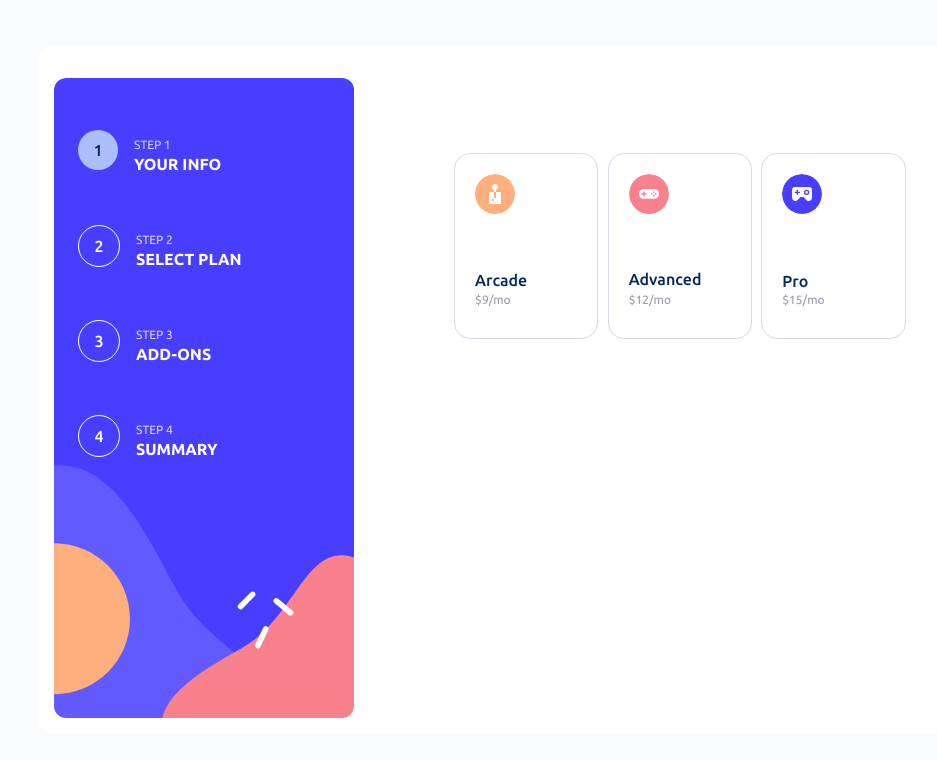
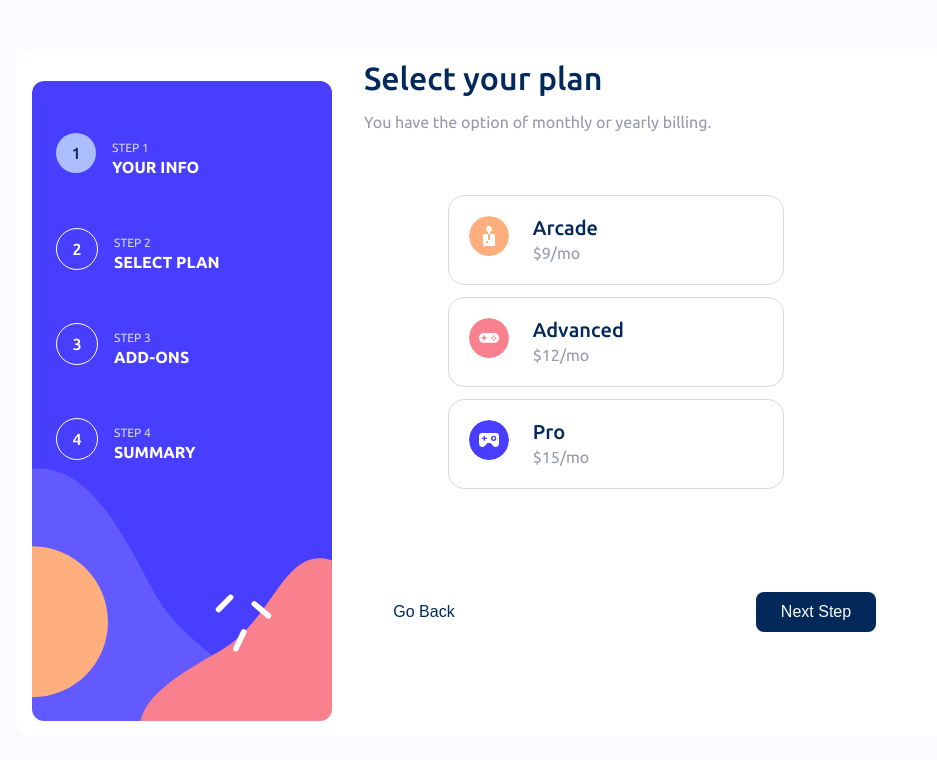
Before and after one commit to amandaduuaarte/multi-step-form, a React (Create React App) app: page / in a window 1280 px wide. Shown: the top 760 px of the page, without its empty margins (138-1075 px from the left). Built offline with nearby package versions, Linux system fonts and the light colour scheme.

Commit message:
refactor: Some adjustings in styles

```diff
--- a/src/components/Button/styles.ts
+++ b/src/components/Button/styles.ts
@@ -6,7 +6,6 @@ interface ButtonProps {
 }
 export const Container = styled.div`
     display: flex;
-    cursor: pointer;
 `;
 
 export const ButtonComponent = styled.button<ButtonProps>`
@@ -20,4 +19,5 @@ export const ButtonComponent = styled.button<ButtonProps>`
         isSecondary ? colors.MarineBlue : colors.Alabaster};
     font-size: 16px;
     font-weight: 400;
+    cursor: pointer;
 `;
--- /dev/null
+++ b/src/components/MonthSelect/index.tsx
@@ -0,0 +1,26 @@
+import React, { ChangeEvent, useState } from "react";
+import { Container, Switch, Text, Input, Label } from "./styles";
+
+function MonthSelect() {
+    const [checked, setChecked] = useState<boolean>();
+
+    const handleChange = (e: ChangeEvent<HTMLInputElement>) => {
+        setChecked(e?.target?.checked);
+    };
+    return (
+        <Container>
+            <Label>
+                <Text isSelected={!checked}>Monthly</Text>
+                <Input
+                    checked={checked}
+                    type="checkbox"
+                    onChange={handleChange}
+                />
+                <Switch />
+                <Text isSelected={!!checked}>Yearly</Text>
+            </Label>
+        </Container>
+    );
+}
+
+export default MonthSelect;
--- a/src/components/PlanCard/styles.ts
+++ b/src/components/PlanCard/styles.ts
@@ -1,5 +1,6 @@
 import styled from "styled-components";
 import colors from "../../styles/colors";
+import devices from "../../constants/devices";
 
 interface ContainerProps {
     isActive?: boolean;
@@ -9,12 +10,12 @@ export const Container = styled.div<ContainerProps>`
     background: ${({ isActive }) =>
         isActive ? colors.Magnolia : colors.white};
     display: grid;
-    justify-content: space-between;
-    height: 18vh;
-    width: 8vw;
     border-radius: 16px;
-    grid-template-rows: 70% 30%;
+    grid-template-rows: 12vh 4vh;
+    grid-template-columns: 4vw 2vw;
     padding: 20px;
+    margin-bottom: 12px;
+    margin-right: 8px;
     border: 1px solid
         ${({ isActive }) => (isActive ? colors.PurplishBlue : colors.LightGray)};
     cursor: pointer;
@@ -22,10 +23,24 @@ export const Container = styled.div<ContainerProps>`
         background: ${colors.Magnolia};
         border-color: ${colors.PurplishBlue};
     }
+
+    @media ${devices.xl} {
+        align-self: center;
+        justify-content: space-between;
+        grid-template-rows: 3vh 3vh;
+        grid-template-columns: 5vw 10vw 8vw;
+    }
 `;
 
 export const IconContainer = styled.div`
+    grid-column: 1 2;
+    grid-row: 1 2;
     align-self: flex-start;
+
+    @media ${devices.xl} {
+        grid-template-rows: 1;
+        grid-template-columns: 1;
+    }
 `;
 
 export const Icon = styled.img`
@@ -35,15 +50,22 @@ export const Icon = styled.img`
 `;
 
 export const TextContainer = styled.div`
-    align-self: flex-end;
-    display: flex;
-    flex-direction: column;
+    grid-column: 1 2;
+    grid-row: 2;
 
+    @media ${devices.xl} {
+        grid-column: 2;
+        grid-row: 1;
+    }
     h2 {
         font-size: 16px;
         color: ${colors.MarineBlue};
         font-weight: 500;
         margin: 0;
+
+        @media ${devices.xl} {
+            font-size: 20px;
+        }
     }
 
     p {
@@ -51,5 +73,10 @@ export const TextContainer = styled.div`
         color: ${colors.CoolGray};
         font-weight: 400;
         margin-top: 8%;
+
+        @media ${devices.xl} {
+            font-size: 16px;
+            margin-top: 3%;
+        }
     }
 `;
--- a/src/pages/Form/index.tsx
+++ b/src/pages/Form/index.tsx
@@ -2,14 +2,12 @@ import React from "react";
 import { Container } from "./styles";
 import SideBar from "../../components/SideBar";
 import Step1 from "../stepComponets/Step1";
-import Step2 from "../stepComponets/Step2";
 
 function Form() {
     return (
         <Container>
             <SideBar />
-            {/* <Step1 /> */}
-            <Step2 />
+            <Step1 status={2} />
         </Container>
     );
 }
--- a/src/pages/Form/styles.ts
+++ b/src/pages/Form/styles.ts
@@ -6,18 +6,15 @@ import devices from "../../constants/devices";
 export const Container = styled.div`
     background: ${colors.white};
     margin: 5% 0;
-    height: 80vh;
-    width: 70vw;
     border-radius: 16px;
     padding: 32px 16px 16px 16px;
     display: grid;
-    grid-template-columns: 300px 80%;
+    grid-template-columns: 300px 50vw;
+    grid-template-rows: 80vh;
 
     @media ${devices.md} {
-        height: 100vh;
-        width: 100vw;
-        grid-template-rows: 30% 70%;
-        grid-template-columns: 100%;
+        grid-template-rows: 40vh 60vh;
+        grid-template-columns: 101vw;
         background: none;
         margin: 0;
         padding: 0;
--- a/src/pages/stepComponets/Step1/index.tsx
+++ b/src/pages/stepComponets/Step1/index.tsx
@@ -1,4 +1,4 @@
-import React from "react";
+import React, { useState } from "react";
 import { useForm } from "react-hook-form";
 import {
     Container,
@@ -7,22 +7,55 @@ import {
     Description,
     ContentInputs,
     ContentButton,
+    Row,
+    ContainerButtons,
+    MonthSelectContainer,
 } from "./styles";
 import TextField from "../../../components/TextField";
 import Button from "../../../components/Button";
+import PlanCard from "../../../components/PlanCard";
+import ArcadeIcon from "../../../assets/images/icon-arcade.svg";
+import AdvancedIcon from "../../../assets/images/icon-advanced.svg";
+import ProIcon from "../../../assets/images/icon-pro.svg";
+import MonthSelect from "../../../components/MonthSelect";
 
-function Step1() {
+interface SptepsProps {
+    status: number;
+}
+function Step1({ status }: SptepsProps) {
     const { control, handleSubmit } = useForm();
 
     const handleForm = (data: any) => {
         console.log(data);
     };
+    const [isSelected, setIsSelected] = useState(false);
+    const mockPlans = [
+        {
+            icon: ArcadeIcon,
+            title: "Arcade",
+            price: 9,
+        },
+        {
+            icon: AdvancedIcon,
+            title: "Advanced",
+            price: 12,
+        },
+        {
+            icon: ProIcon,
+            title: "Pro",
+            price: 15,
+        },
+    ];
+
     return (
         <Container>
             <Content>
+                {status === 1 && (
+                    <>
                         <Title>Personal info</Title>
                         <Description>
-                    Please provide your name, email, address, and phone number.
+                            Please provide your name, email, address, and phone
+                            number.
                         </Description>
 
                         <ContentInputs>
@@ -45,7 +78,42 @@ function Step1() {
                                 placeholder="e.g +1 234 567 890"
                             />
                         </ContentInputs>
+                    </>
+                )}
+
+                {status === 2 && (
+                    <>
+                        <Title>Select your plan</Title>
+                        <Description>
+                            You have the option of monthly or yearly billing.
+                        </Description>
+                        <Row>
+                            {mockPlans.map((plan) => (
+                                <PlanCard
+                                    iconUrl={plan.icon}
+                                    title={plan.title}
+                                    price={plan.price}
+                                    handleSelectedItem={setIsSelected}
+                                />
+                            ))}
+                            {/* <MonthSelectContainer>
+                                <MonthSelect />
+                            </MonthSelectContainer> */}
+                        </Row>
+                    </>
+                )}
             </Content>
+
+            <ContainerButtons>
+                <ContentButton>
+                    {status > 1 && (
+                        <Button
+                            secondaryBottom
+                            label="Go Back"
+                            onClickEvent={handleSubmit(handleForm)}
+                        />
+                    )}
+                </ContentButton>
 
                 <ContentButton>
                     <Button
@@ -53,6 +121,7 @@ function Step1() {
                         onClickEvent={handleSubmit(handleForm)}
                     />
                 </ContentButton>
+            </ContainerButtons>
         </Container>
     );
 }
--- a/src/pages/stepComponets/Step1/styles.ts
+++ b/src/pages/stepComponets/Step1/styles.ts
@@ -3,30 +3,35 @@ import colors from "../../../styles/colors";
 import devices from "../../../constants/devices";
 
 export const Container = styled.div`
-    display: flex;
+    display: grid;
     flex-direction: column;
+    grid-template-columns: 50vw;
+    grid-template-rows: 40vh 30vh;
     padding: 32px;
-    margin-left: 6%;
+    margin-left: 10%;
+    align-items: center;
+    justify-content: center;
+    align-content: center;
 
     @media ${devices.md} {
         padding: 0;
         margin: 0;
         background: ${colors.Alabaster};
         align-items: center;
+        grid-template-columns: 100vw;
+        grid-template-rows: 20vh 30vh;
     }
 `;
 
 export const Content = styled.div`
-    display: flex;
-    flex-direction: column;
-    height: 45vh;
+    grid-column: 1;
+    grid-row: 1;
 
     @media ${devices.md} {
         background: ${colors.white};
         border: 1px solid ${colors.white};
         border-radius: 16px;
-        height: 80%;
-        width: 100%;
+        height: 45vh;
     }
 `;
 
@@ -38,7 +43,7 @@ export const Title = styled.p`
     margin: 0;
 
     @media ${devices.md} {
-        padding: 12px 32px;
+        padding: 64px 32px 0 32px;
     }
 `;
 
@@ -49,7 +54,6 @@ export const Description = styled.p`
     align-self: flex-start;
     margin-bottom: 24px;
     width: 64%;
-    flex-wrap: wrap;
 
     @media ${devices.md} {
         padding: 0 32px;
@@ -59,8 +63,8 @@ export const Description = styled.p`
 
 export const ContentInputs = styled.div`
     display: flex;
+    flex-direction: column;
     justify-content: space-between;
-    flex-direction: column;
     height: 85%;
     width: 80%;
 
@@ -73,20 +77,64 @@ export const ContentInputs = styled.div`
     }
 `;
 
+export const ContainerButtons = styled.div`
+    grid-column: 1;
+    grid-row: 2;
+    display: flex;
+    justify-content: space-between;
+    width: 80%;
+
+    @media ${devices.md} {
+        grid-column: 1 2;
+        width: 100vw;
+        grid-row: 3;
+    }
+`;
+
 export const ContentButton = styled.div`
     display: flex;
     align-items: flex-end;
-    align-content: flex-end;
-    justify-content: right;
-    width: 60%;
-    margin-top: 64px;
+    justify-content: flex-end;
+    margin-top: 20%;
 
     @media ${devices.md} {
         background: ${colors.white};
         align-items: center;
         margin: 30px 0 0 0;
-        padding: 32px 64px 32px 32px;
+        padding: 32px;
         width: 100vw;
         align-self: flex-end;
     }
 `;
+
+export const Row = styled.div`
+    display: flex;
+    justify-content: space-around;
+    width: 80%;
+    margin-top: 10%;
+    flex-wrap: wrap;
+    grid-column: 1;
+    grid-row: 1;
+
+    @media ${devices.md} {
+        flex-direction: column;
+        align-items: center;
+        width: 100vw;
+        margin-top: 0;
+    }
+    @media ${devices.lg} {
+        flex-direction: column;
+        align-items: center;
+    }
+`;
+
+export const MonthSelectContainer = styled.div`
+    display: flex;
+    justify-content: center;
+    width: 100%;
+    margin: 1% 0;
+
+    @media ${devices.md} {
+        margin: 0;
+    }
+`;
--- a/src/pages/stepComponets/Step2/styles.ts
+++ b/src/pages/stepComponets/Step2/styles.ts
@@ -16,6 +16,8 @@ export const Container = styled.div`
         margin: 0;
         background: ${colors.Alabaster};
         align-items: center;
+        align-self: center;
+        width: 100%;
     }
 `;
 
@@ -24,4 +26,14 @@ export const Content = styled.div`
     flex-direction: row;
     justify-content: space-between;
     width: 90%;
+
+    @media ${devices.md} {
+        flex-direction: column;
+        align-items: center;
+        background: ${colors.white};
+        border: 1px solid ${colors.white};
+        border-radius: 16px;
+        height: 80%;
+        width: 100%;
+    }
 `;
```
Also changed, not shown: src/components/MonthSelect/styles.ts (added, +78 -0 lines). Lines whose indentation alone changed are shown as unchanged.
